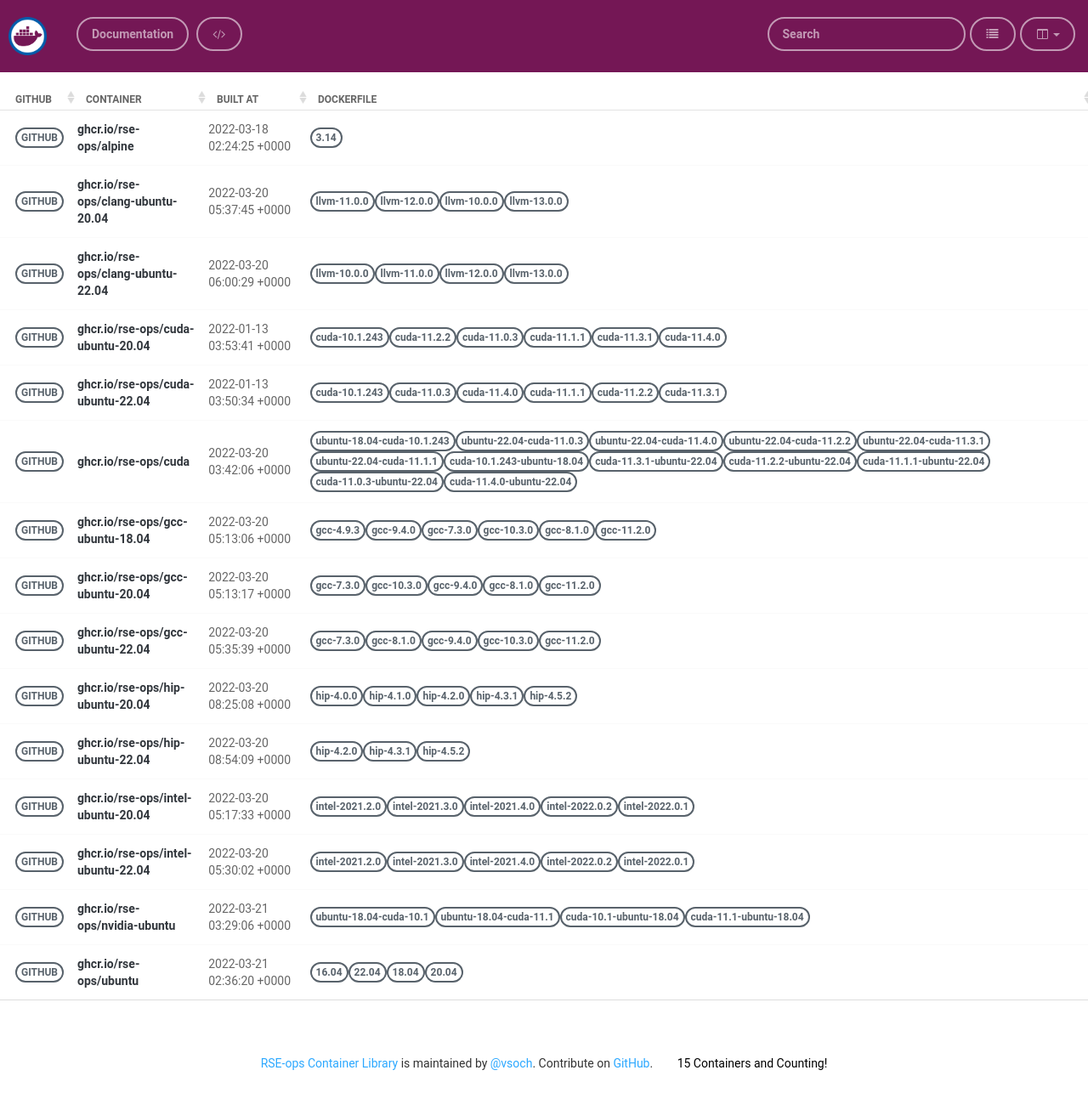
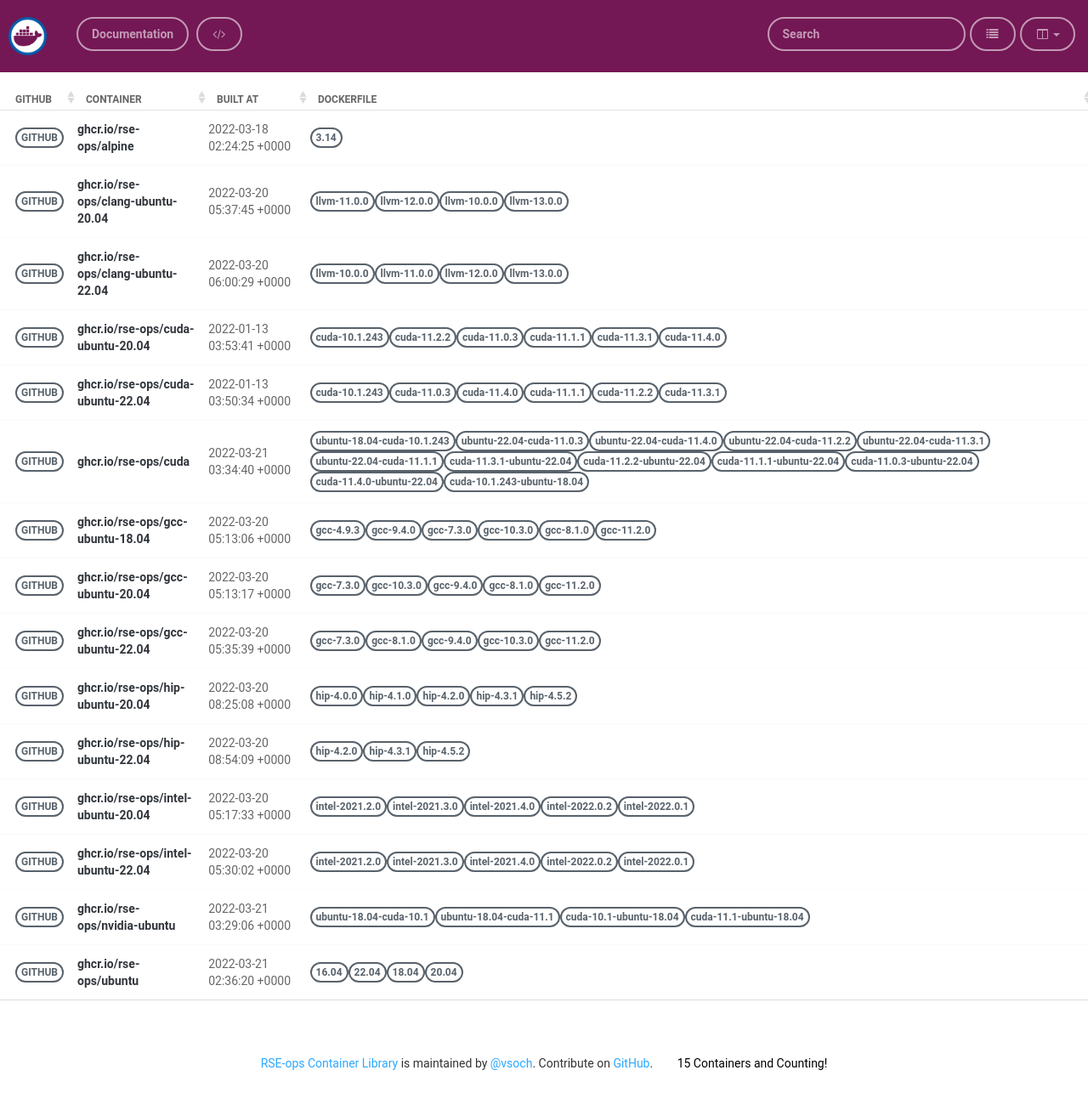
Before and after one commit to rse-ops/docker-images, a Jekyll site: the page built from pages/index.md, in a window 1280 px wide. Shown: the whole page at 85% size. Built offline with Jekyll 4.4.1, drawn with Linux system fonts in a browser that asks for light colours; nearby versions of some CDN libraries.

Commit message:
Automated push to update library 2022-03-21

```diff
--- a/_library/ghcr.io-rse-ops-cuda.md
+++ b/_library/ghcr.io-rse-ops-cuda.md
@@ -1,7 +1,7 @@
 ---
 layout: container
 name: ghcr.io/rse-ops/cuda
-updated_at: 2022-03-20 03:42:06.862765
+updated_at: 2022-03-21 03:34:40.438682
 
 
 container_url: https://github.com/orgs/rse-ops/packages/container/package/cuda
```
Also changed, not shown: other parts of _library/ghcr.io-rse-ops-cuda.md (+3 -3 lines).
